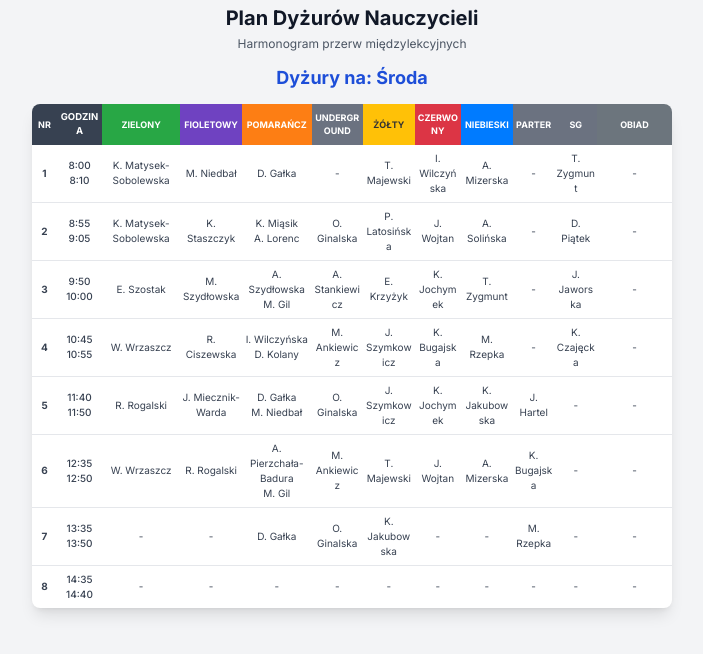
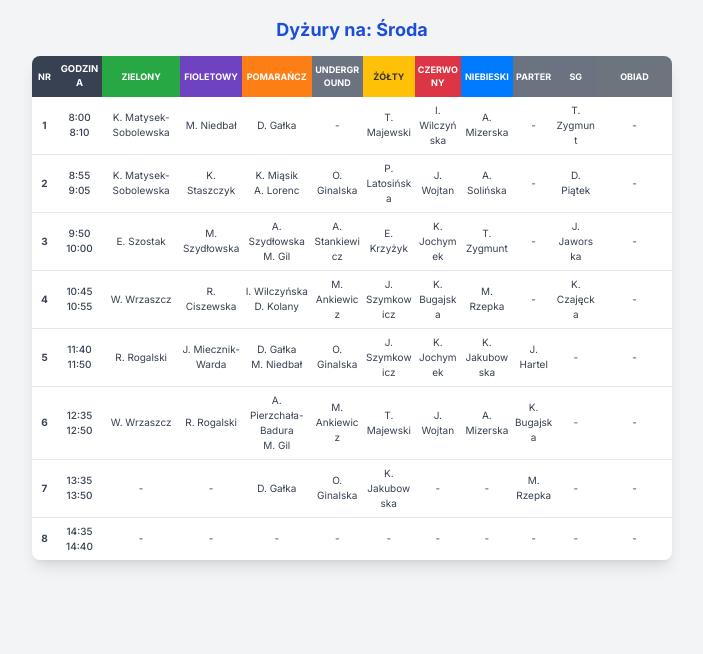
Before and after one commit to Hen9est/gra1, a plain HTML site: page index.html in a window 1280 px wide. Shown: the whole page, without its empty margins (288-991 px from the left). Drawn offline with nearby package versions, Linux system fonts and the light colour scheme.

Commit message:
Update index.html

```diff
--- a/index.html
+++ b/index.html
@@ -51,15 +51,11 @@
         }
     </style>
 </head>
-<body class="bg-gray-100 text-gray-800 p-1">
+<body class="bg-gray-100 text-gray-800 p-1 pb-[100px]">
 
     <div style="max-width: 640px;" class="mx-auto">
-        <header class="text-center mb-3">
-            <h1 class="text-xl font-bold text-gray-900">Plan Dyżurów Nauczycieli</h1>
-            <p class="text-xs text-gray-600 mt-1">Harmonogram przerw międzylekcyjnych</p>
-        </header>
 
-        <h2 id="current-day-title" class="text-lg font-bold text-center mb-3 text-blue-700"></h2>
+        <h2 id="current-day-title" class="text-lg font-bold text-center my-3 text-blue-700"></h2>
 
         <main class="bg-white rounded-lg shadow-lg overflow-hidden">
             <div>
```
